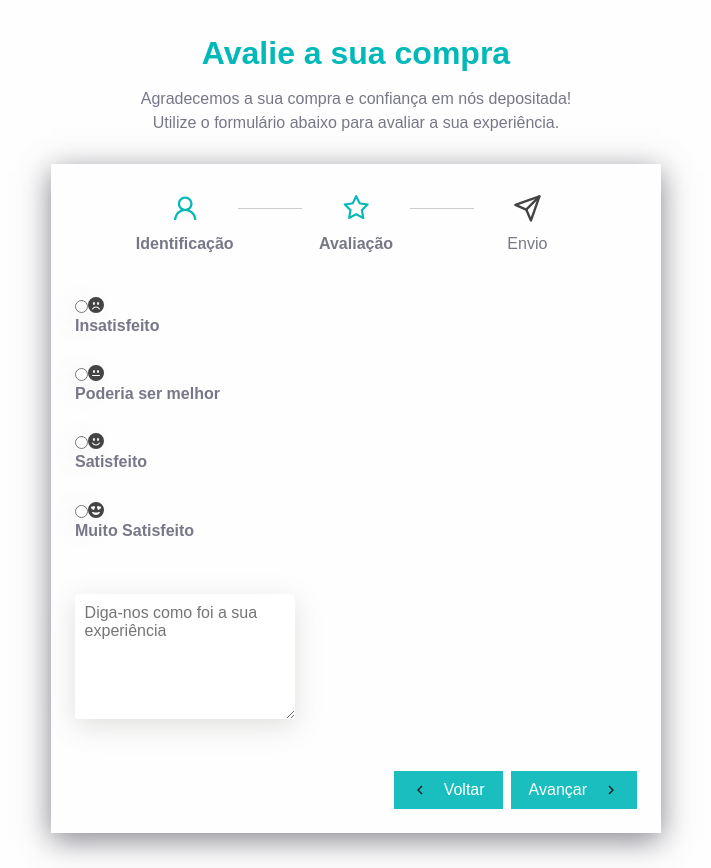
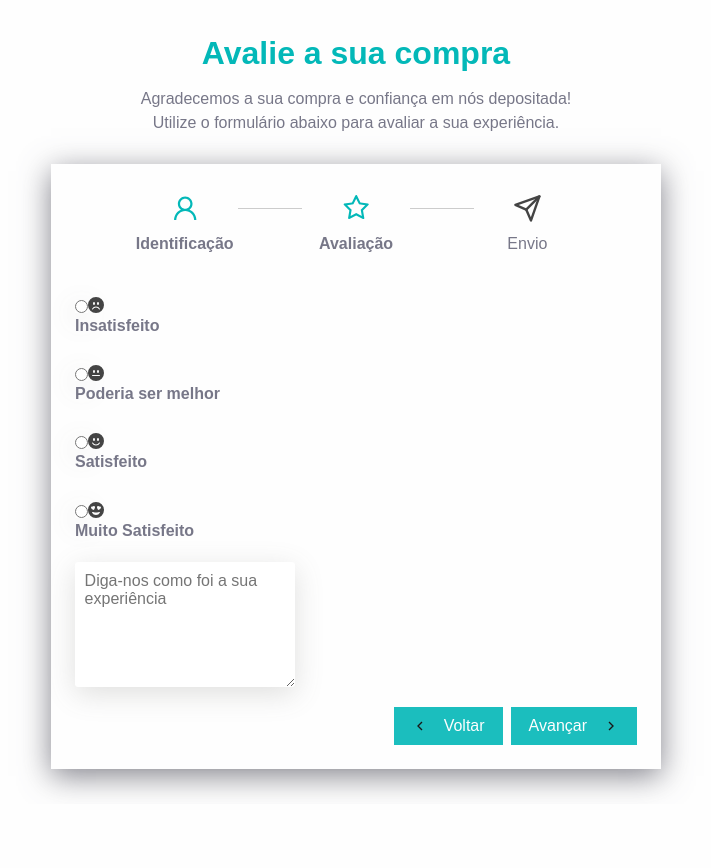
Before and after one commit to amac81/multistep_form_react, a React (Vite) app: page / in a window 1280 px wide. Both pictures are taken after typing "Sample", "name@example.com" into the empty fields and a click on the button "Avançar". Shown: the whole page, without its empty margins (284-995 px from the left). After the commit the page ends 804 px from the top, so only its background shows below. Built offline with nearby package versions, Linux system fonts and the light colour scheme; a web font is replaced by a local one.

Commit message:
App.css  update

```diff
--- a/src/App.css
+++ b/src/App.css
@@ -38,7 +38,6 @@
   display: flex;
   flex-direction: column;
   gap: 0.5rem;
-  margin-bottom: 2rem;
 }
 
 .form-input {
--- a/src/components/ReviewForm.jsx
+++ b/src/components/ReviewForm.jsx
@@ -36,7 +36,7 @@ const ReviewForm = () => {
       </div>
       <div className="form-control">
         <label htmlFor="comment">
-          <textarea name="comment" id="comment" placeholder="Diga-nos como foi a sua experiência"></textarea>
+          <textarea name="comment" id="comment" placeholder="Diga-nos como foi a sua experiência" required></textarea>
         </label>
       </div>
     </div>
```
